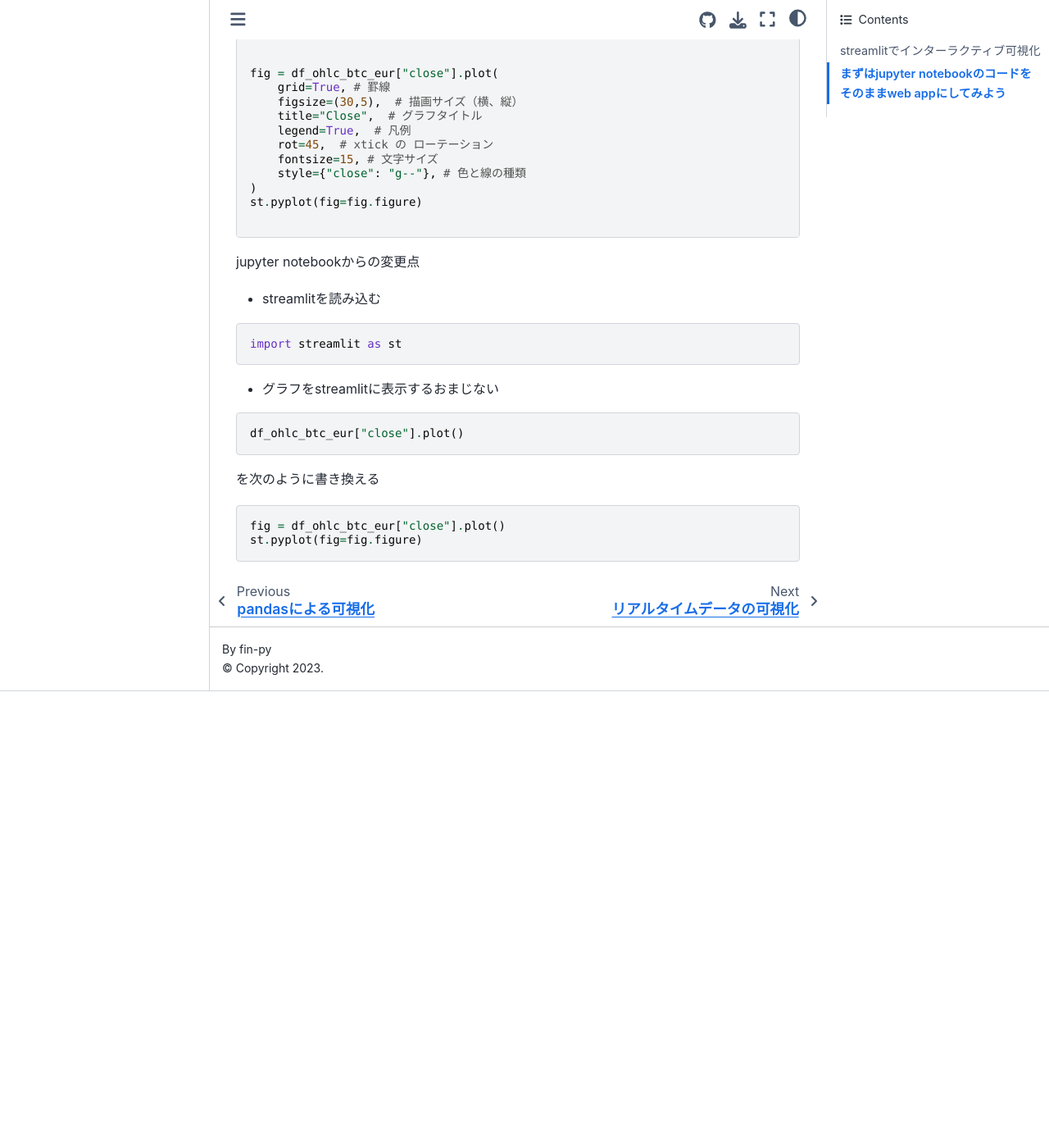
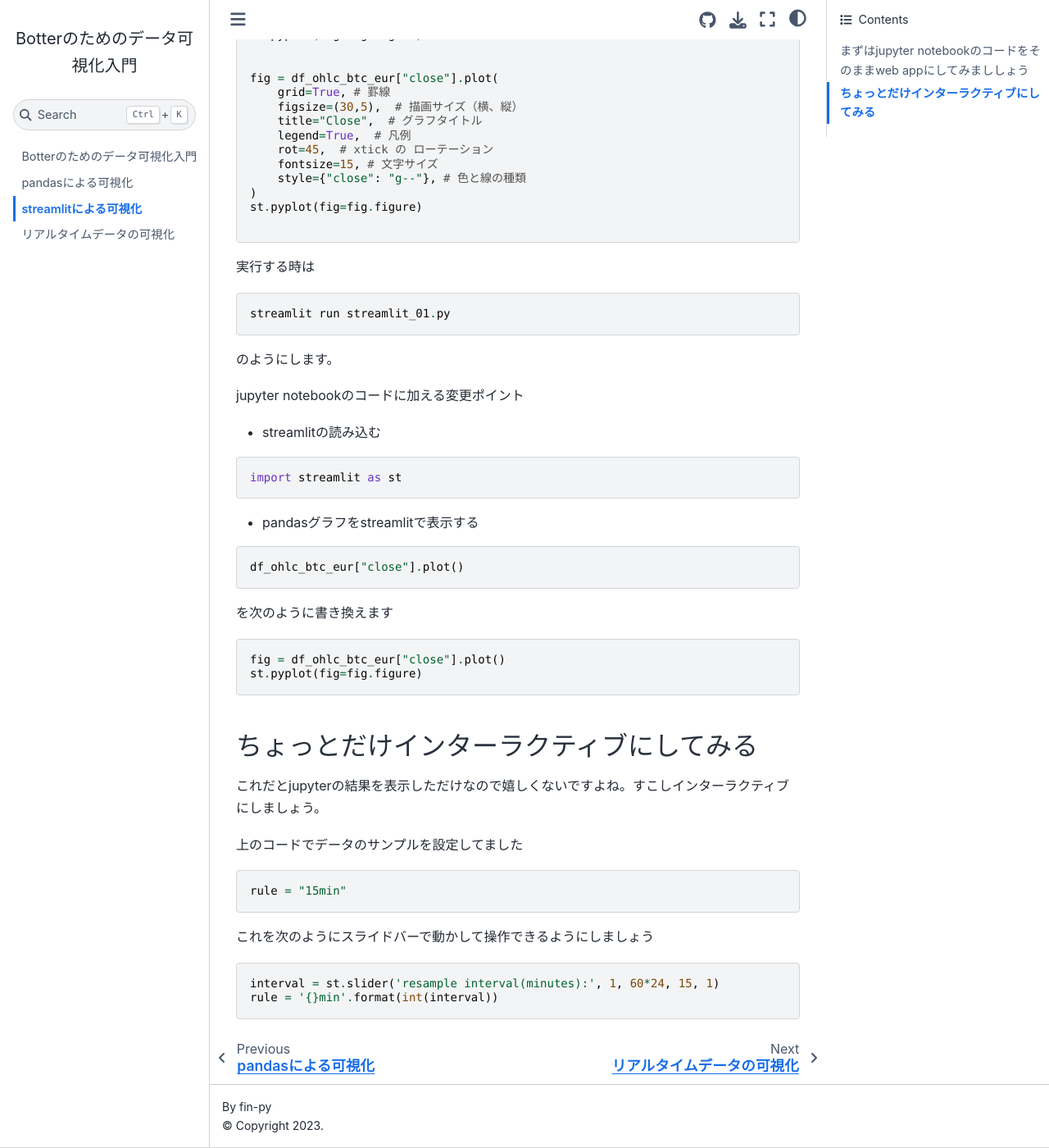
Before and after one commit to fin-py/botter4visualization, a Jupyter Book: the page built from source/streamlit_interactive.md, in a window 1280 px wide and 1400 px high, scrolled down 673 px. Shown: the whole window at 82% size. Built offline with Jupyter Book 1.0.4 settings and Sphinx 7.4.7 and the Sphinx Book theme 1.1.4, drawn with Linux system fonts in a browser that asks for light colours; pages that are not in the unit, such as notebooks, are missing from menus; before the commit the page ends 1516 px from its top, so only the background shows below that; some of the changed text lies outside the part shown.

Commit message:
streamlitでちょいインターラクティブ

````diff
--- /dev/null
+++ b/source/code/streamlit_01.py
@@ -0,0 +1,33 @@
+import streamlit as st
+import pandas as pd
+
+df_eth_eur = pd.read_pickle("../../data/binance_btc-eur.pkl")
+df_btc_eur = pd.read_pickle("../../data/binance_eth-eur.pkl")
+
+df_btc_eur.head()
+
+df_btc_eur.info()
+
+rule = "15min"
+df_ohlc_btc_eur = df_btc_eur["price"].resample(rule, label="right").ohlc()
+df_ohlc_btc_eur["volume"] = df_btc_eur["size"].resample(rule, label="right").sum()
+
+df_ohlc_eth_eur = df_eth_eur["price"].resample(rule, label="right").ohlc()
+df_ohlc_eth_eur["volume"] = df_eth_eur["size"].resample(rule, label="right").sum()
+
+df_ohlc_btc_eur.head()
+
+fig = df_ohlc_btc_eur["close"].plot()
+st.pyplot(fig=fig.figure)
+
+
+fig = df_ohlc_btc_eur["close"].plot(
+    grid=True, # 罫線
+    figsize=(30,5),  # 描画サイズ（横、縦）
+    title="Close",  # グラフタイトル
+    legend=True,  # 凡例
+    rot=45,  # xtick の ローテーション
+    fontsize=15, # 文字サイズ
+    style={"close": "g--"}, # 色と線の種類
+)
+st.pyplot(fig=fig.figure)
--- a/source/code/streamlit_static.py
+++ b/source/code/streamlit_02.py
@@ -6,9 +6,11 @@
 
 df_btc_eur.head()
 
-st.write(df_btc_eur.info())
+df_btc_eur.info()
 
-rule = "15min"
+interval = st.slider('resample interval(minutes):', 1, 60*24, 15, 1)
+
+rule = '{}min'.format(int(interval))
 df_ohlc_btc_eur = df_btc_eur["price"].resample(rule, label="right").ohlc()
 df_ohlc_btc_eur["volume"] = df_btc_eur["size"].resample(rule, label="right").sum()
 
--- a/source/data.py
+++ b/source/data.py
@@ -68,7 +68,7 @@
 #     # save_dir = "./data/binance/gz"
 #     save_dir = "/tmp/binance/gz"
 #     download_anyway = True
-
+#
 #     for date in dates:
 #         for instrument in instruments:
 #             get_execution_gz(endpoint, exchange, instrument, date, save_dir, download_anyway)
--- a/source/streamlit_interactive.md
+++ b/source/streamlit_interactive.md
@@ -1,30 +1,57 @@
-# streamlitでインターラクティブ可視化
+# streamlitによる可視化
 
-# まずはjupyter notebookのコードをそのままweb appにしてみよう
+streamlitを使うと解析のコードを簡単にweb appにすることができます
 
-コード
-```{literalinclude} ./code/streamlit_static.py
+## まずはjupyter notebookのコードをそのままweb appにしてみまししょう
+
+例えばpandasによる可視化を次のようにするとweb appにします
+
+```{literalinclude} ./code/streamlit_01.py
 :language: python
 ```
 
-jupyter notebookからの変更点
+実行する時は
 
-- streamlitを読み込む
+```
+streamlit run streamlit_01.py
+```
+のようにします。
 
-```{literalinclude} ./code/streamlit_static.py
+jupyter notebookのコードに加える変更ポイント
+
+- streamlitの読み込む
+
+```{literalinclude} ./code/streamlit_01.py
 :language: python
 :lines: 1
 ```
 
-- グラフをstreamlitに表示するおまじない
+- pandasグラフをstreamlitで表示する
 
 ```
 df_ohlc_btc_eur["close"].plot()
 ```
 
-を次のように書き換える
+を次のように書き換えます
 
 ```
 fig = df_ohlc_btc_eur["close"].plot()
 st.pyplot(fig=fig.figure)
 ```
+
+## ちょっとだけインターラクティブにしてみる
+
+これだとjupyterの結果を表示しただけなので嬉しくないですよね。すこしインターラクティブにしましょう。
+
+上のコードでデータのサンプルを設定してました
+
+```
+rule = "15min"
+```
+
+これを次のようにスライドバーで動かして操作できるようにしましょう
+
+```
+interval = st.slider('resample interval(minutes):', 1, 60*24, 15, 1)
+rule = '{}min'.format(int(interval))
+```
````
